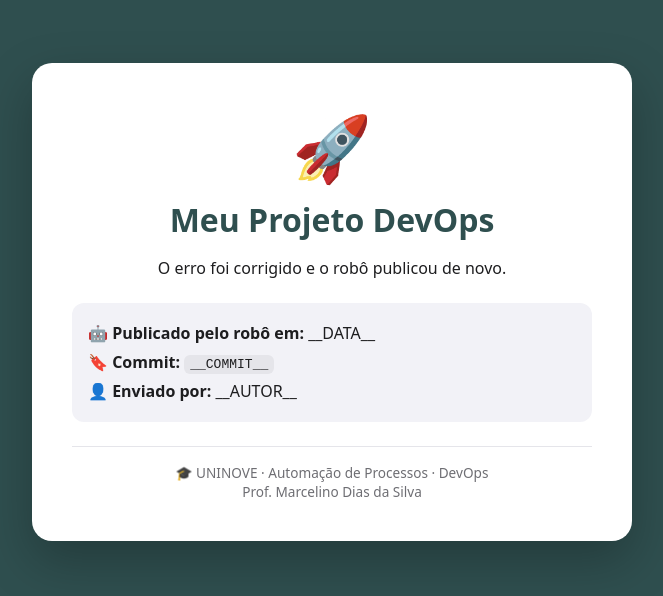
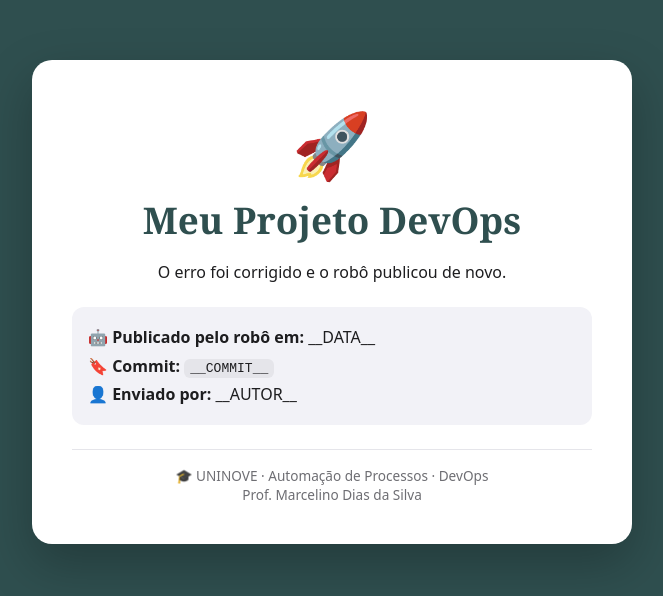
Before and after one commit to jaiel-johabe/Lab-cicd-actions-importado, a plain HTML site: page index.html in a window 1280 px wide. Shown: the part 114-710 px from the top of the page, without its empty margins (308-971 px from the left). Drawn offline with Linux system fonts and the light colour scheme.

Commit message:
Altera a fonte dos títulos do site. Closes #4
Updated styles for h1 and emoji elements, corrected font family and size.

```diff
--- a/index.html
+++ b/index.html
@@ -4,6 +4,7 @@
   <meta charset="UTF-8">
   <meta name="viewport" content="width=device-width, initial-scale=1.0">
   <title>Meu site - Versão 3 — corrigida</title>
+
   <style>
     body {
       margin: 0;
@@ -14,6 +15,7 @@
       background: #2f4f4f;
       padding: 1rem;
     }
+
     .cartao {
       background: #fff;
       border-radius: 20px;
@@ -24,8 +26,18 @@
       text-align: center;
       color: #1d1d1f;
     }
-    .emoji { font-size: 4rem; }
-    h1 { margin: .5rem 0; color: #2f4f4f; }
+
+    .emoji {
+      font-size: 4rem;
+    }
+
+    h1 {
+      margin: .5rem 0;
+      color: #2f4f4f;
+      font-family: Georgia, "Times New Roman", serif;
+      font-size: 2.3rem;
+    }
+
     .versao {
       margin-top: 1.5rem;
       padding: 1rem;
@@ -34,14 +46,29 @@
       text-align: left;
       line-height: 1.8;
     }
-    code { background: #e5e5ea; padding: 2px 6px; border-radius: 6px; }
-    footer { margin-top: 1.5rem; padding-top: 1rem; border-top: 1px solid #e5e5ea; color: #6e6e73; font-size: .85rem; }
+
+    code {
+      background: #e5e5ea;
+      padding: 2px 6px;
+      border-radius: 6px;
+    }
+
+    footer {
+      margin-top: 1.5rem;
+      padding-top: 1rem;
+      border-top: 1px solid #e5e5ea;
+      color: #6e6e73;
+      font-size: .85rem;
+    }
   </style>
 </head>
+
 <body>
   <main class="cartao">
     <div class="emoji">🚀</div>
+
     <h1>Meu Projeto DevOps</h1>
+
     <p>O erro foi corrigido e o robô publicou de novo.</p>
 
     <div class="versao">
```
